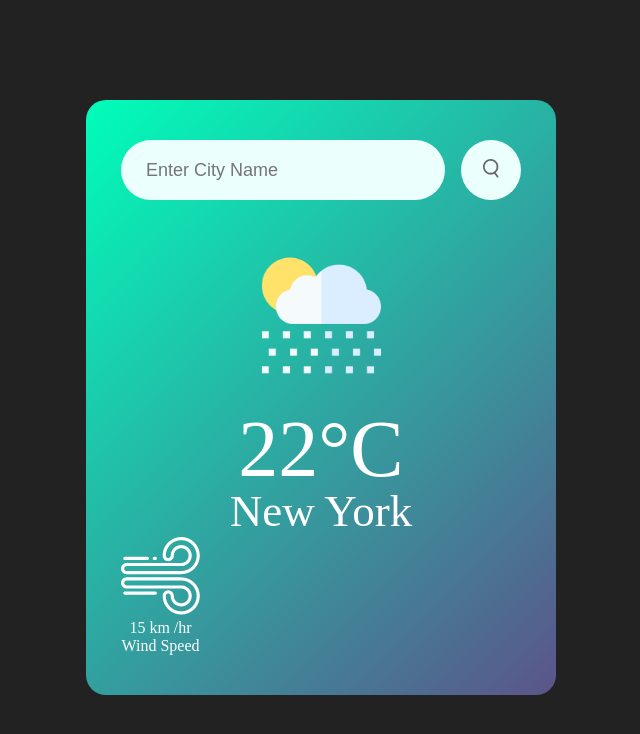
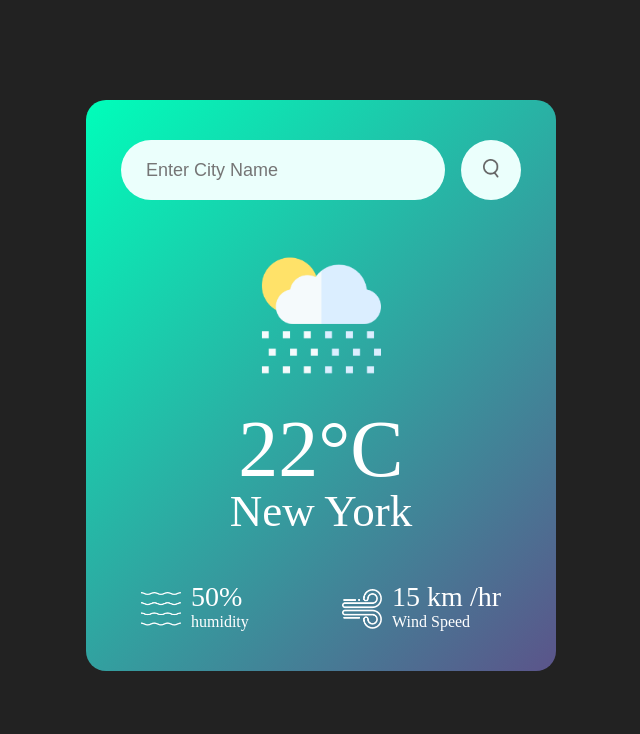
Before and after one commit to SahalBinAmin/weather_App, a plain HTML site: page index.html in a window 1280 px wide. Shown: the whole page, without its empty margins (319-959 px from the left). Drawn offline with Linux system fonts and the light colour scheme.

Commit message:
styling and script added by Sahal

```diff
--- a/index.html
+++ b/index.html
@@ -21,6 +21,13 @@
                 <h2 class="city">New York</h2>
                 <div class="details">
                     <div class="col">
+                        <img src="./assets/humidity.png" alt="humidity image">
+                        <div>
+                            <p class="humidity">50&#37;</p>
+                            <p>humidity</p>
+                        </div>
+                    </div>
+                    <div class="col">
                         <img src="./assets/wind.png" alt="wind image">
                         <div>
                             <p class="wind">15 km &#47;hr</p>
@@ -34,6 +41,7 @@
 
         </div>
     </main>
+    <script src="./script.js"></script>
 </body>
 
 </html>
--- /dev/null
+++ b/script.js
@@ -0,0 +1,13 @@
+const apiKey = "9c9d63d96ba533dec213db37b92fcafa";
+const apiURL =
+  "https://api.openweathermap.org/data/2.5/weather?lat={lat}&lon={lon}&appid={API key}";
+
+async function checkWeather() {
+  try {
+    const response = await fetch(apiURL + `appid = ${apiKey}`);
+    let data = await response.json();
+    console.log(data);
+  } catch (error) {
+    console.log(`Failed to get the information ${error}`);
+  }
+}
--- a/style.css
+++ b/style.css
@@ -36,7 +36,7 @@ body {
   margin-right: 16px;
   font-size: 18px;
 }
-.search button{
+.search button {
   border: 0px;
   outline: 0px;
   background: #ebfffc;
@@ -45,29 +45,46 @@ body {
   height: 60px;
   cursor: pointer;
 }
-.search button img{
+.search button img {
   width: 16px;
 }
 
-.weather-icon{
+.weather-icon {
   width: 170px;
-  margin-top:30px;
+  margin-top: 30px;
 }
 
-.weather h1{
+.weather h1 {
   font-size: 80px;
   font-weight: 500;
 }
 
-
-.weather h2{
+.weather h2 {
   font-size: 45px;
   font-weight: 400;
   margin-top: -10px;
 }
 
-.details{
+.details {
   display: flex;
   align-items: center;
   justify-content: space-between;
+  padding: 0px 20px;
+  margin-top: 50px;
 }
+
+.col {
+  display: flex;
+  align-items: center;
+  text-align: left;
+}
+.col img {
+  width: 40px;
+  margin-right: 10px;
+}
+
+.humidity,
+.wind {
+  font-size: 28px;
+  margin-top: -6px;
+}
```
Lines whose indentation alone changed are shown as unchanged.
